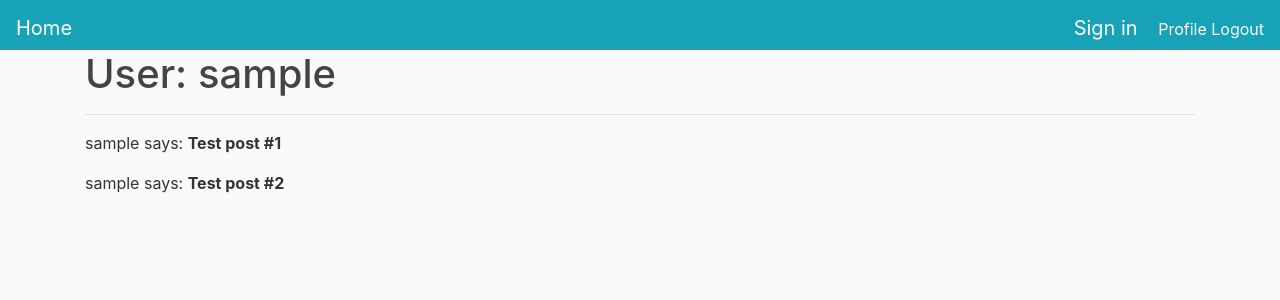
After one commit to juliamwangi123/pitch_flask, a Flask app: a page that uses app/templates/base.html in a window 1280 px wide. The commit adds this page. Shown: the top 300 px of the page. Run offline with Flask 2, Linux system fonts and the light colour scheme; the visitor is signed in with stand-in values (Sample User, id 1); data comes from the database, SQL or seed files in the repository.

Commit message:
ft:add profile template

```diff
--- a/app/__init__.py
+++ b/app/__init__.py
@@ -13,4 +13,4 @@ migrate = Migrate(app, db)
 login =LoginManager(app)
 login.login_view = 'login'
 #shows path to static file
-from app import route,views,models
+from app import views,models
--- a/app/templates/base.html
+++ b/app/templates/base.html
@@ -23,6 +23,7 @@
             {% if current_user.is_anonymous %}
             <a href="{{ url_for('login') }}">Login</a>
             {% else %}
+            <a href="{{ url_for('profile', username=current_user.username) }}">Profile</a>
             <a href="{{ url_for('logout') }}">Logout</a>
             {% endif %}
           </div>
--- /dev/null
+++ b/app/templates/profile.html
@@ -0,0 +1,11 @@
+{% extends "base.html" %}
+
+{% block content %}
+    <h1>User: {{ user.username }}</h1>
+    <hr>
+    {% for post in posts %}
+    <p>
+    {{ post.author.username }} says: <b>{{ post.body }}</b>
+    </p>
+    {% endfor %}
+{% endblock %}
--- a/app/views.py
+++ b/app/views.py
@@ -32,7 +32,7 @@ def index():
 
 
 #this route leads to  user profile page and also requires user to login first
-@app.route('/profile/<username')
+@app.route('/profile/<username>')
 @login_required
 def profile(username):
     user=User.query.filter_by(username=username).first_or_404()
```
